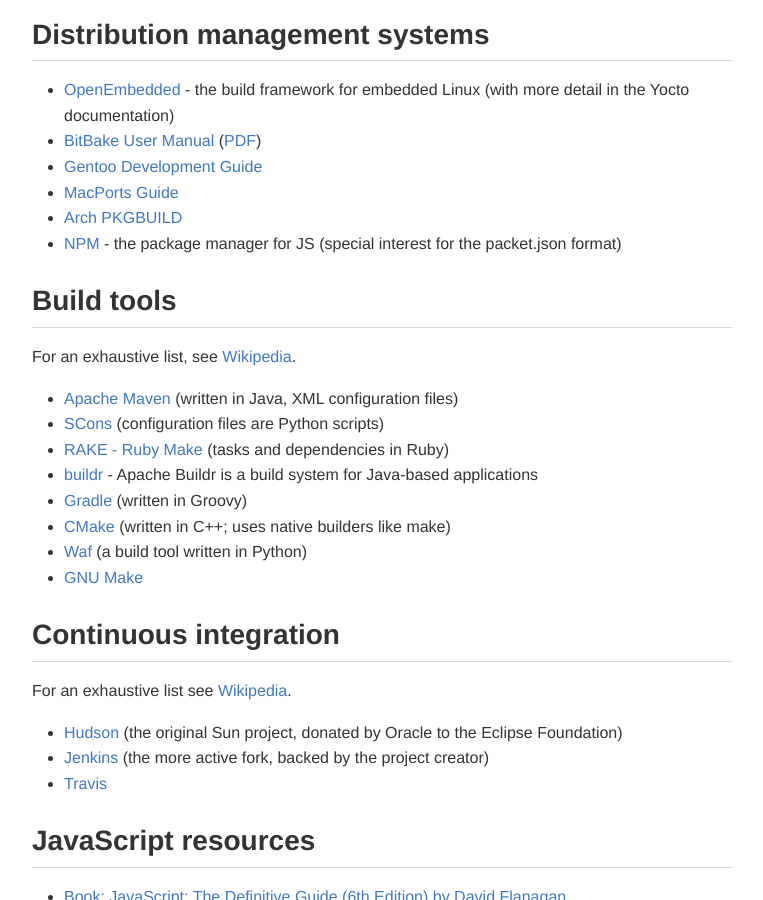
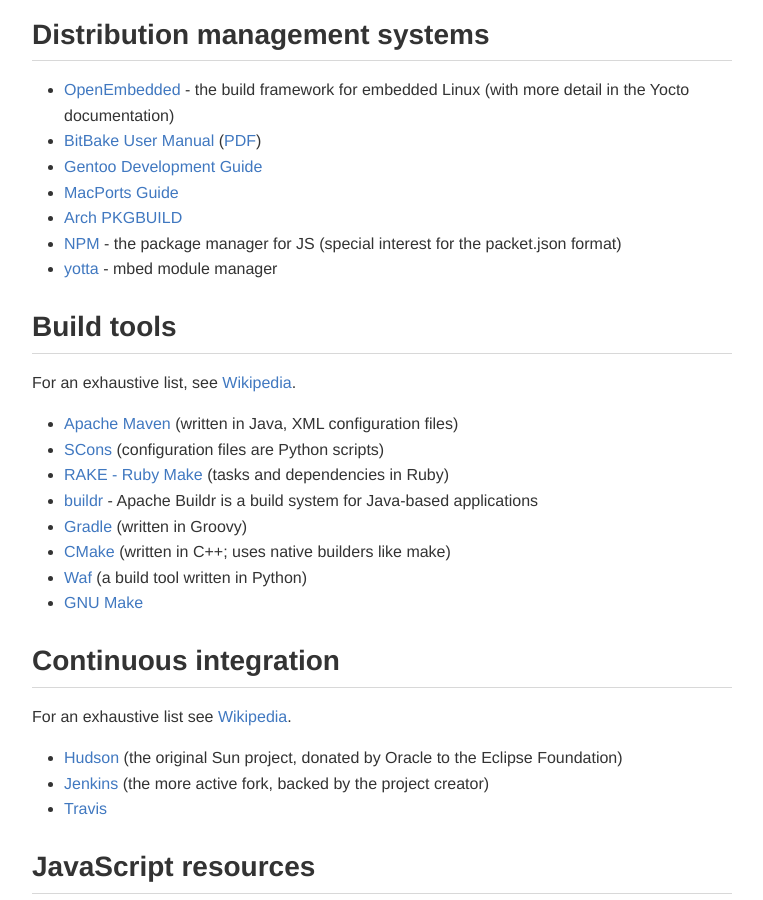
Before and after one commit to xcdl/xcdl.github.io-source, a Jekyll site: the page built from pages/home.md, in a window 1280 px wide and 900 px high, scrolled down 2531 px. Shown: the whole window, without its empty margins (118-881 px from the left). Built offline with Jekyll 4.4.1, drawn with Linux system fonts in a browser that asks for light colours; comment, search, counter and statistics services are not loaded.

```diff
--- a/pages/home.md
+++ b/pages/home.md
@@ -82,6 +82,7 @@ The XCDL software is released under the [GPL License](https://www.gnu.org/licens
 * [MacPorts Guide](https://guide.macports.org/)
 * [Arch PKGBUILD](https://wiki.archlinux.org/index.php/PKGBUILD)
 * [NPM](https://www.npmjs.com) - the package manager for JS (special interest for the packet.json format)
+* [yotta](http://yottadocs.mbed.com) - mbed module manager
 
 ## Build tools
 
```
